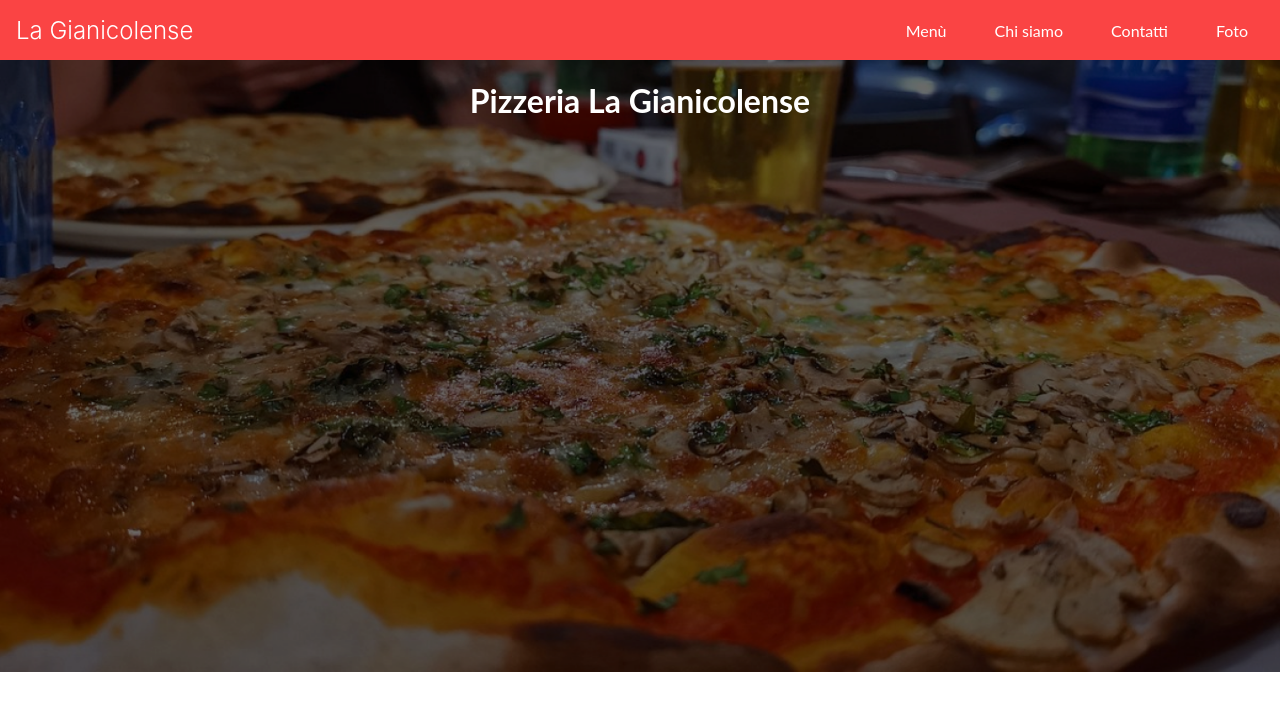
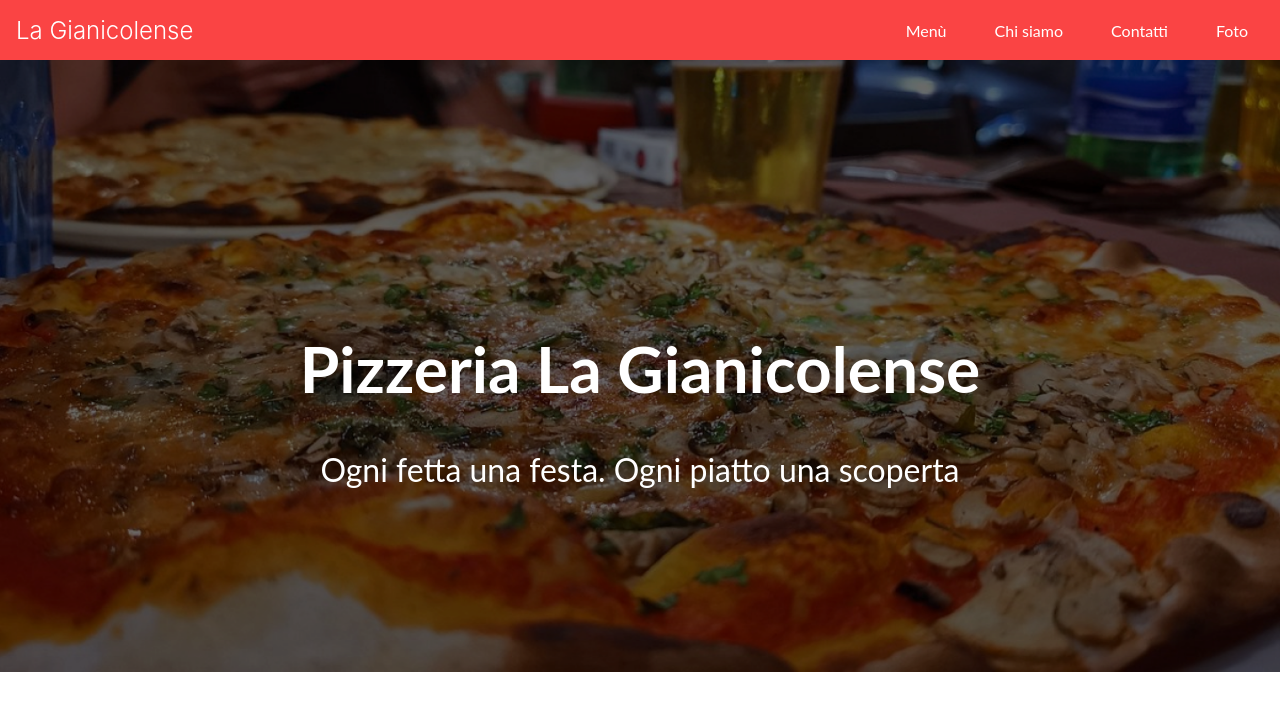
Before and after one commit to GabrielePileri/lagianicolense, a React (Vite) app: page / in a window 1280 px wide. Shown: the top 710 px of the page. Built offline with nearby package versions, Linux system fonts and the light colour scheme.

Commit message:
centered but needs media query

```diff
--- a/src/components/Hero/Hero.css
+++ b/src/components/Hero/Hero.css
@@ -33,4 +33,14 @@
   align-content: center;
   justify-content: center;
   width: 100%;
+  height: 43rem;
+  font-size: 2rem;
 }
+
+.p-hero {
+  font-family: lato, sans-serif;
+  text-align: center;
+  color: white;
+  margin-top: 0;
+  padding: 0;
+}
--- a/src/components/Hero/Hero.tsx
+++ b/src/components/Hero/Hero.tsx
@@ -6,6 +6,7 @@ function Hero() {
     <div className="hero">
       <div className="hero-content">
         <h1>Pizzeria La Gianicolense</h1>
+        <p className="p-hero">Ogni fetta una festa. Ogni piatto una scoperta</p>
       </div>
       <div className="hero-div">
         <img src={image} className="hero-img" />
```
